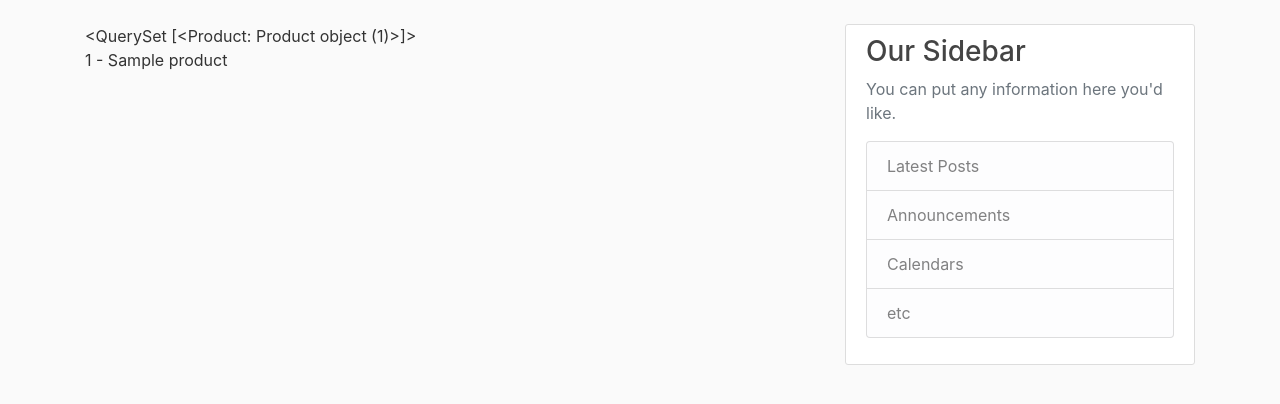
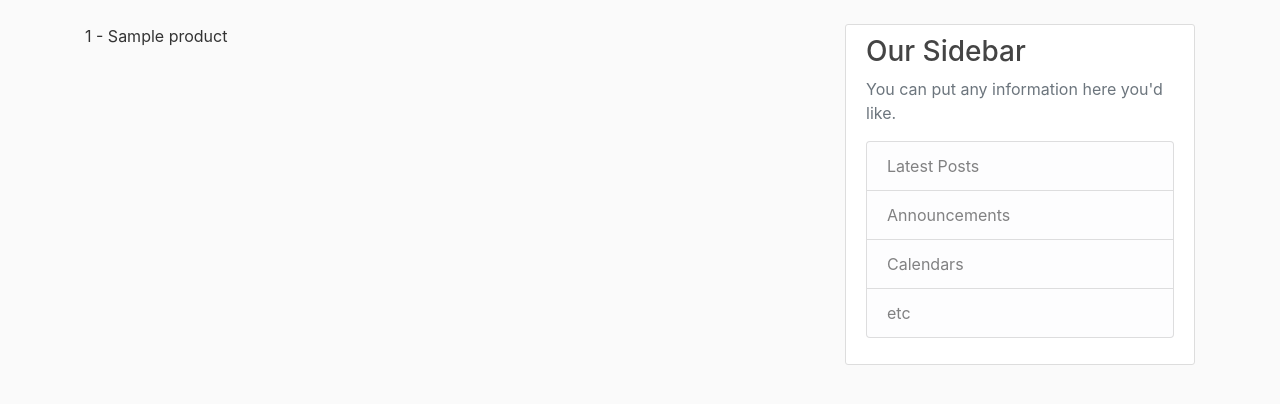
Before and after one commit to Jeffsto/django, a Django app: page /products/ in a window 1280 px wide. Shown: the part 56-460 px from the top of the page. Run offline with Django 3.2, Linux system fonts and the light colour scheme; tables that the repository leaves empty hold one stand-in row (values such as "Sample post"); some libraries are stand-ins or nearby versions.

Commit message:
List DB entries

```diff
--- a/trydjango/products/templates/products/product_list.html
+++ b/trydjango/products/templates/products/product_list.html
@@ -1,8 +1,6 @@
 {% extends "trydjango/base.html" %}
 
 {% block content %}
-
-{{ object_list }}
 
 {% for instance in object_list %}
     <p> {{ instance.id }} - {{ instance.title }}</p>
```
